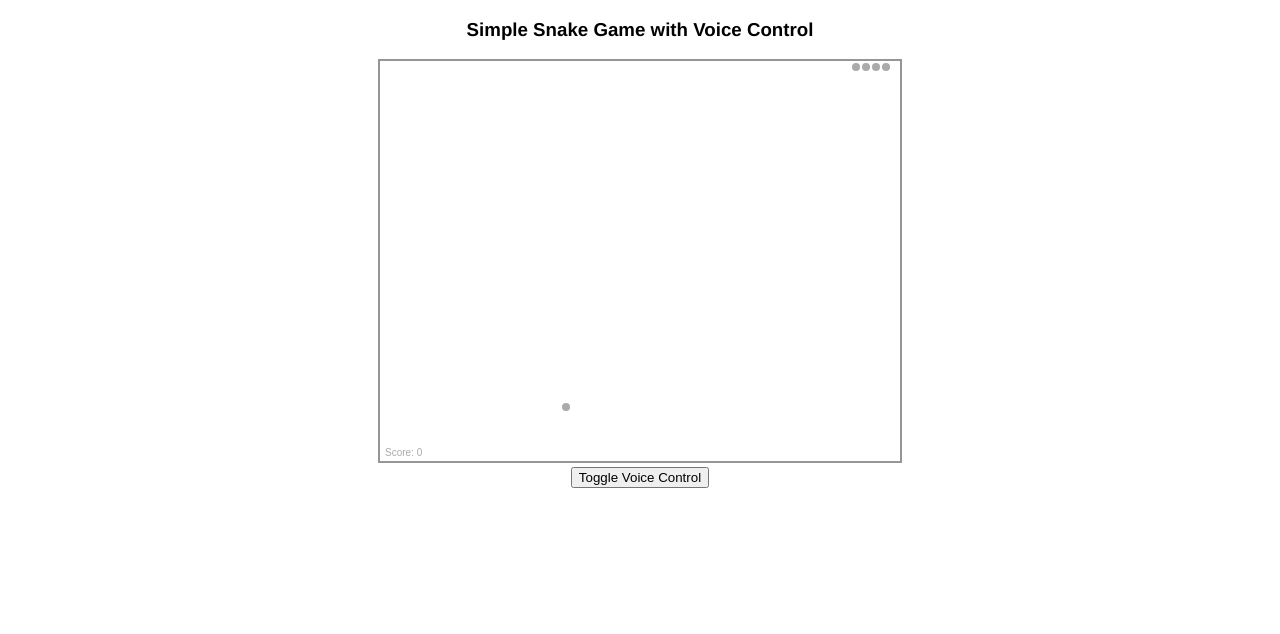
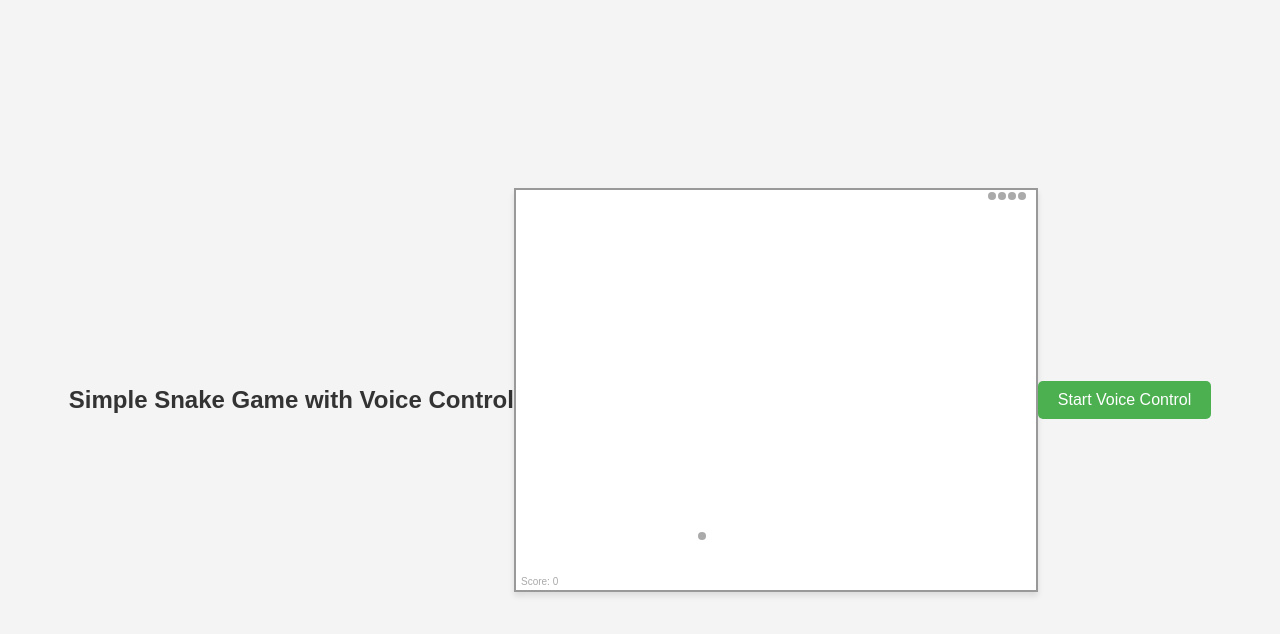
Before and after one commit to ICE111800/snake-game, a plain HTML site: page index.html in a window 1280 px wide. Drawn offline with Linux system fonts and the light colour scheme.

Commit message:
Initial commit

```diff
--- a/index.html
+++ b/index.html
@@ -9,10 +9,12 @@
 <body>
   <h3>Simple Snake Game with Voice Control</h3>
   <canvas id="stage" height="400" width="520"></canvas>
+
+  <!-- 顯示語音命令的預測結果 -->
   <div id="label-container"></div>
 
-  <!-- 這個按鈕用於啟用/禁用語音控制 -->
-  <button type="button" onclick="toggleVoiceControl()">Toggle Voice Control</button>
+  <!-- 這個按鈕用於啟用語音控制 -->
+  <button type="button" onclick="init()">Start Voice Control</button>
 
   <script src="https://cdn.jsdelivr.net/npm/@tensorflow/tfjs@1.3.1/dist/tf.min.js"></script>
   <script src="https://cdn.jsdelivr.net/npm/@tensorflow-models/speech-commands@0.4.0/dist/speech-commands.min.js"></script>
--- a/my_model/metadata.json
+++ b/my_model/metadata.json
@@ -1 +1 @@
-{"tfjsSpeechCommandsVersion":"0.4.0","modelName":"TMv2","timeStamp":"2025-01-01T05:48:22.794Z","wordLabels":["上","下","右","左","背景噪音"]}
+{"tfjsSpeechCommandsVersion":"0.4.0","modelName":"TMv2","timeStamp":"2025-01-01T09:05:11.222Z","wordLabels":["DOWN","LEFT","RIGHT","UP","背景噪音"]}
--- a/script.js
+++ b/script.js
@@ -2,43 +2,12 @@
  * Namespace
  */
 var Game = Game || {};
-var Keyboard = Keyboard || {};
 var Component = Component || {};
-
-/**
- * Keyboard Map
- */
-Keyboard.Keymap = {
-  37: 'left',
-  38: 'up',
-  39: 'right',
-  40: 'down'
-};
-
-/**
- * Keyboard Events
- */
-Keyboard.ControllerEvents = function () {
-  var self = this;
-  this.pressKey = null;
-  this.keymap = Keyboard.Keymap;
-
-  // Keydown Event
-  document.onkeydown = function (event) {
-    self.pressKey = event.which;
-  };
-
-  // Get Key
-  this.getKey = function () {
-    return this.keymap[this.pressKey];
-  };
-};
 
 /**
  * Game Component Stage
  */
 Component.Stage = function (canvas, conf) {
-  this.keyEvent = new Keyboard.ControllerEvents();
   this.width = canvas.width;
   this.height = canvas.height;
   this.length = [];
@@ -89,7 +58,6 @@ Component.Snake = function (canvas, conf) {
     this.stage.food = {};
     this.stage.score = 0;
     this.stage.direction = 'right';
-    this.stage.keyEvent.pressKey = null;
     this.initSnake();
     this.initFood();
   };
@@ -100,11 +68,6 @@ Component.Snake = function (canvas, conf) {
  */
 Game.Draw = function (context, snake) {
   this.drawStage = function () {
-    var keyPress = snake.stage.keyEvent.getKey();
-    if (typeof keyPress != 'undefined') {
-      snake.stage.direction = keyPress;
-    }
-
     context.fillStyle = 'white';
     context.fillRect(0, 0, snake.stage.width, snake.stage.height);
 
@@ -171,20 +134,11 @@ Game.Snake = function (elementId, conf) {
 // Teachable Machine Voice Control
 let recognizer, voiceControlEnabled = true;
 
-// Toggle Voice Control
-function toggleVoiceControl() {
-  voiceControlEnabled = !voiceControlEnabled;
-
-  if (voiceControlEnabled) {
-    initVoiceControl();  // 在啟用語音控制後初始化
-  }
-}
-
-// 初始化語音控制
+// Initialize voice control
 async function initVoiceControl() {
   try {
-    const modelURL = "https://ICE111800.github.io/snake-game/my_model/model.json";
-    const metadataURL = "https://ICE111800.github.io/snake-game/my_model/metadata.json";
+    const modelURL = "./my_model/model.json";
+    const metadataURL = "./my_model/metadata.json";
 
     recognizer = await speechCommands.create('BROWSER_FFT', undefined, modelURL, metadataURL);
     await recognizer.ensureModelLoaded();
@@ -198,8 +152,9 @@ async function initVoiceControl() {
 
       console.log('Voice Command:', direction, 'Score:', highestScore);
 
+      // Change direction based on voice command
       if (voiceControlEnabled && highestScore > 0.75) {
-        if (['上', '下', '左', '右'].includes(direction)) {
+        if (['up', 'down', 'left', 'right'].includes(direction)) {
           snake.snake.stage.direction = direction;
           console.log('Direction Changed to:', direction);
         }
@@ -210,19 +165,7 @@ async function initVoiceControl() {
   }
 }
 
-
-
 window.onload = function () {
   window.snake = new Game.Snake('stage', { fps: 100, size: 4 });
+  initVoiceControl();  // Initialize voice control on page load
 };
-
-
-
-function toggleVoiceControl() {
-  voiceControlEnabled = !voiceControlEnabled;
-}
-
-window.onload = function () {
-  window.snake = new Game.Snake('stage', { fps: 100, size: 4 });
-  initVoiceControl();
-};
--- a/style.css
+++ b/style.css
@@ -1,7 +1,52 @@
+/* 基本樣式 */
 body {
   text-align: center;
-  font-family: helvetica;
+  font-family: 'Arial', sans-serif;
+  background-color: #f4f4f4; /* 輕微灰色背景 */
+  margin: 0;
+  padding: 0;
+  display: flex;
+  justify-content: center;
+  align-items: center;
+  height: 100vh;
 }
+
+h3 {
+  font-size: 24px;
+  color: #333;
+}
+
+/* Canvas畫布 */
 canvas {
-  border: 2px solid rgb(151, 149, 149);
+  border: 2px solid #999;
+  background-color: #000; /* 黑色背景更符合遊戲風格 */
+  box-shadow: 0 4px 6px rgba(0, 0, 0, 0.1); /* 增加陰影使畫布更立體 */
+  margin-bottom: 20px;
 }
+
+/* 按鈕樣式 */
+button {
+  background-color: #4CAF50; /* 綠色背景 */
+  border: none;
+  color: white;
+  padding: 10px 20px;
+  font-size: 16px;
+  cursor: pointer;
+  border-radius: 5px;
+  transition: background-color 0.3s ease;
+}
+
+button:hover {
+  background-color: #45a049; /* 鼠標懸停效果 */
+}
+
+/* 結果顯示 */
+#label-container {
+  font-size: 16px;
+  color: #333;
+  margin-top: 20px;
+  display: flex;
+  justify-content: center;
+  flex-direction: column;
+  gap: 10px;
+}
```
Also changed, not shown: my_model/model.json (+1 -1 lines).
